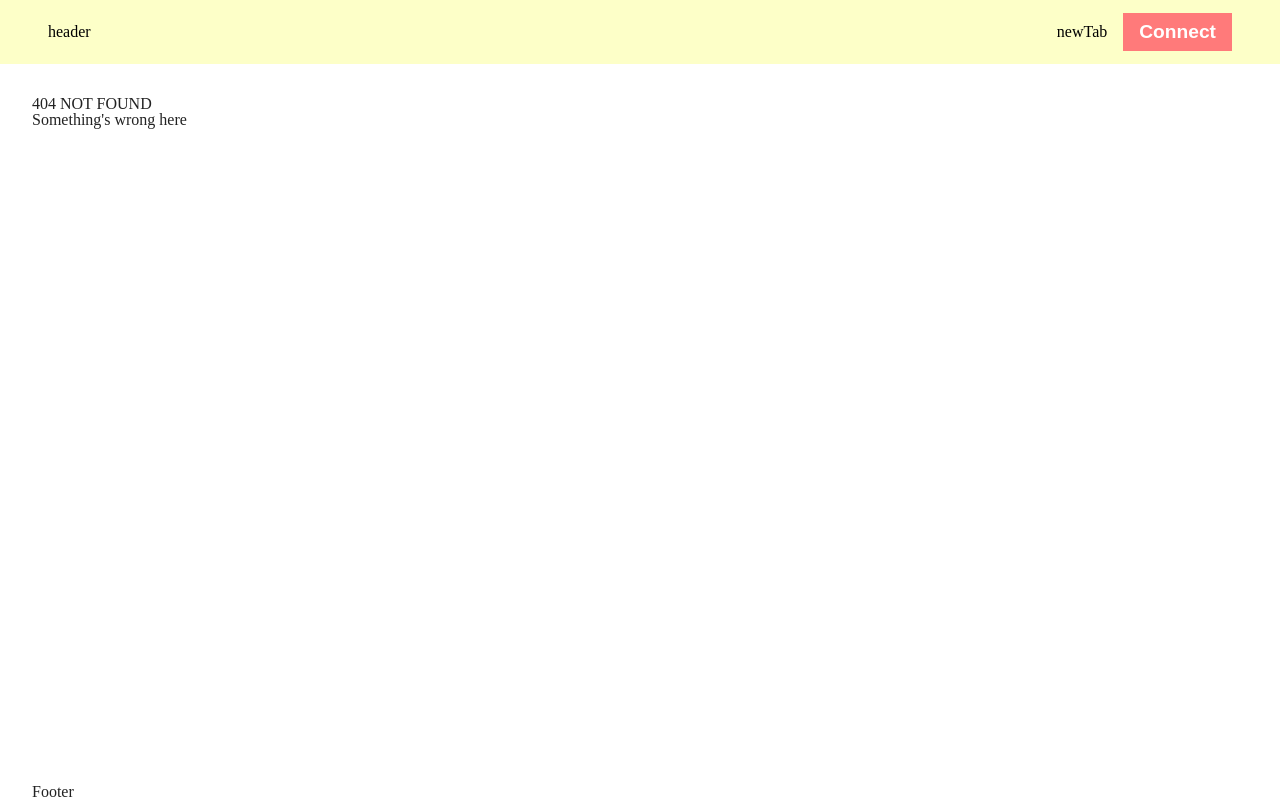
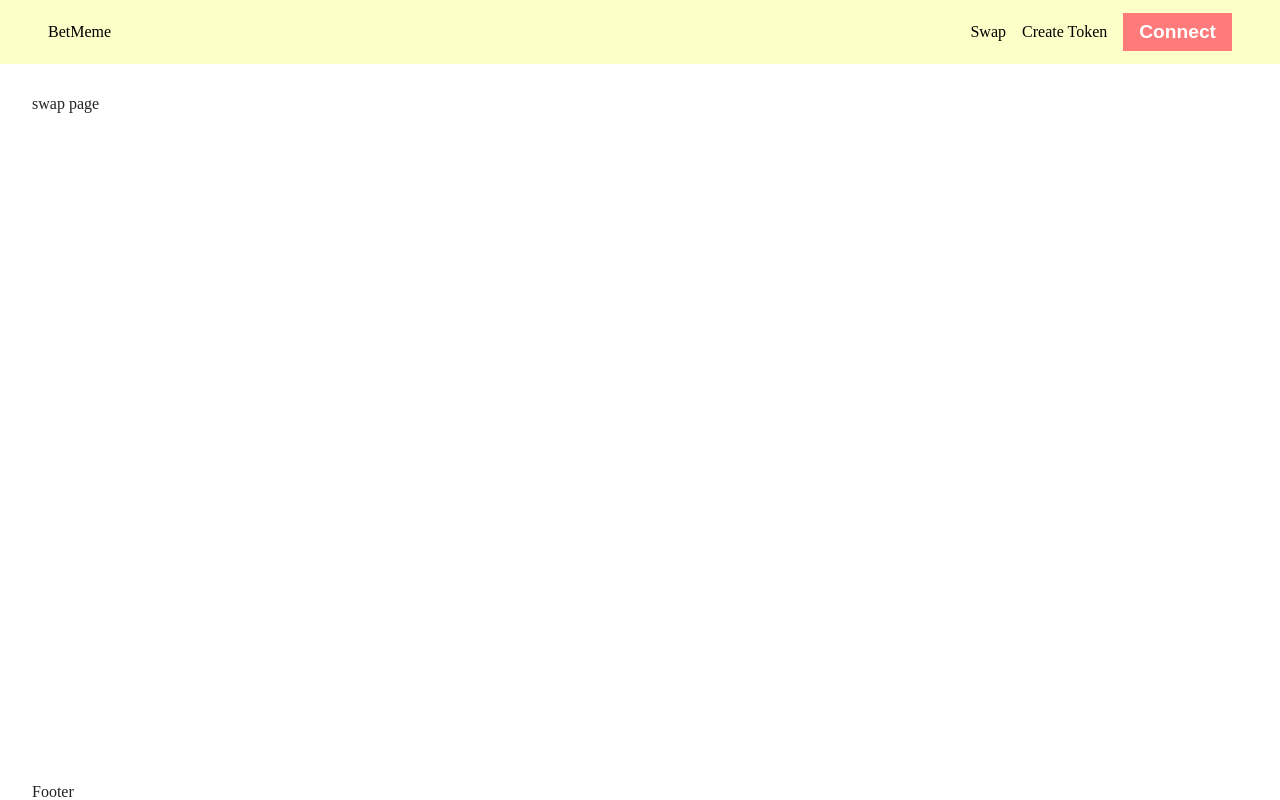
Before and after one commit to hackathemy/betMeme, a Next.js app: page /swap in a window 1280 px wide. Before the commit this address had no page. Built offline with nearby package versions, Linux system fonts and the light colour scheme.

Commit message:
[chore] Add swap, create token page

```diff
--- /dev/null
+++ b/src/app/swap/page.tsx
@@ -0,0 +1,9 @@
+import Wrapper from '@/components/Wrapper';
+
+export default function Swap() {
+  return (
+    <Wrapper>
+      <div>swap page</div>
+    </Wrapper>
+  );
+}
--- a/src/components/Header/index.tsx
+++ b/src/components/Header/index.tsx
@@ -12,10 +12,13 @@ const Header = () => {
   return (
     <div className={styles.container}>
       <div className={styles.wrapper}>
-        <Link href={'/'}>header</Link>
+        <Link href={'/'}>BetMeme</Link>
         <div className={styles.content}>
-          <Link className={styles.headerContent} href={`/`}>
-            newTab
+          <Link className={styles.headerContent} href={`/swap`}>
+            Swap
+          </Link>
+          <Link className={styles.headerContent} href={`/create-token`}>
+            Create Token
           </Link>
 
           <button className={styles.loginBtn}>{false ? 'Disconnect' : 'Connect'}</button>
```
Also changed, not shown: src/app/create-token/page.tsx (added, +9 -0 lines), src/app/create-token/index.module.scss (added), src/app/swap/index.module.scss (added).
